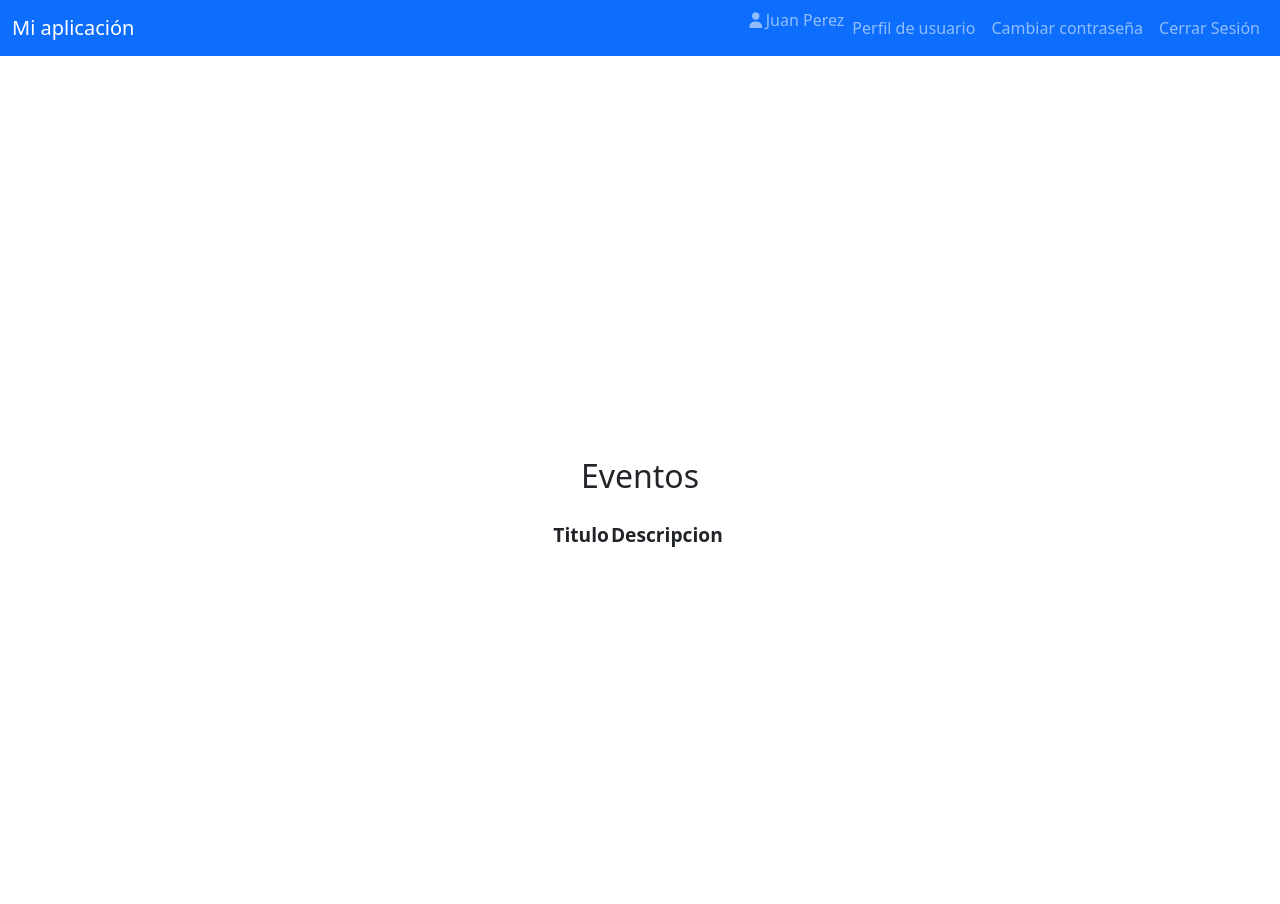
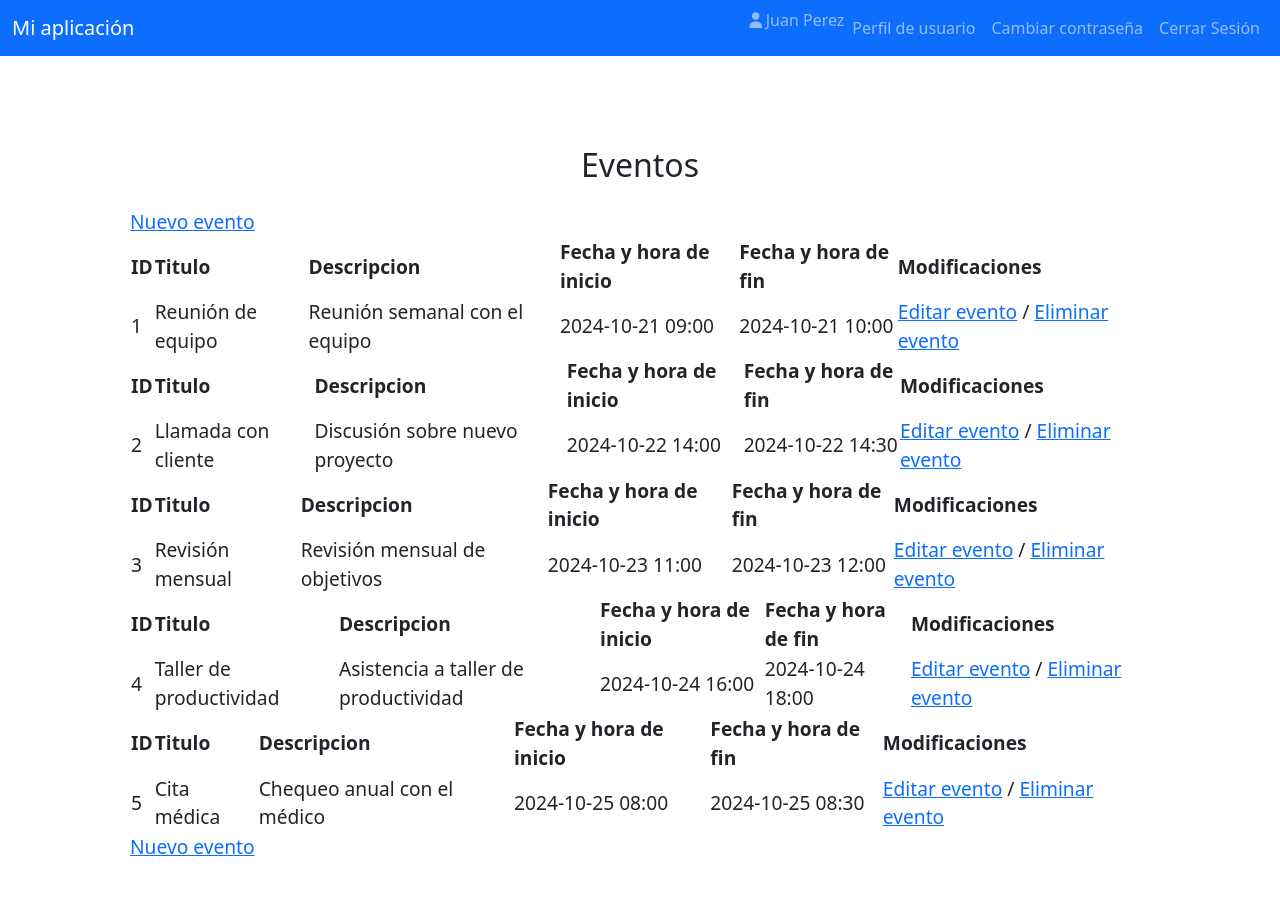
Before and after one commit to Jesusdr32/ProyectoDWES, a PHP site: page /events.php in a window 1280 px wide. Run offline with PHP 8.4, Linux system fonts and the light colour scheme; the visitor is signed in with stand-in values (Sample User, id 1); data comes from the database, SQL or seed files in the repository; lists and menus that the app fills with data are empty; some libraries are stand-ins or nearby versions.

Commit message:
Última modificación del día 20/10/2025

```diff
--- a/aplicacion/events.php
+++ b/aplicacion/events.php
@@ -19,6 +19,14 @@ if (!isset($_SESSION['user_id'])) {
     exit();
 }
 
+//Si el usuario tiene o no eventos creados
+if (empty($dataAccess->getEventsByUserId($_SESSION['user_id']))) {
+    $hayEventos = false;
+} else {
+    $hayEventos = true;
+    $eventos = $dataAccess->getEventsByUserId($_SESSION['user_id']);
+}
+
 ?>
 
 <!DOCTYPE html>
@@ -37,16 +45,35 @@ if (!isset($_SESSION['user_id'])) {
         <div>
             <h2 class="mb-4 text-center">Eventos</h2>
             <div class="container">
+                <a href="../aplicacion/new-event.php">Nuevo evento</a>
+                <?php if ($hayEventos): ?>
+                    <?php foreach ($eventos as $evento): ?>
                         <table>
                             <thead>
                                 <tr>
+                                    <th>ID</th>
                                     <th>Titulo</th>
                                     <th>Descripcion</th>
-                            <th></th>
-                            <th></th>
+                                    <th>Fecha y hora de inicio</th>
+                                    <th>Fecha y hora de fin</th>
+                                    <th>Modificaciones</th>
                                 </tr>
                             </thead>
+                            <tr>
+                                <td><?= $evento->getId() ?></td>
+                                <td><?= $evento->getTitle() ?></td>
+                                <td><?= $evento->getDescription() ?></td>
+                                <td><?= $evento->getStartDate() ?></td>
+                                <td><?= $evento->getEndDate() ?></td>
+                                <td><a href="../aplicacion/edit-event.php">Editar evento</a> / <a href="../aplicacion/delete-event.php">Eliminar evento</a></td>
+                            </tr>
+
                         </table>
+                    <?php endforeach ?>
+                <?php else : ?>
+                    <p>No hay eventos</p>
+                <?php endif ?>
+                <a href="../aplicacion/new-event.php">Nuevo evento</a>
             </div>
         </div>
     </div>
```
Also changed, not shown: aplicacion/edit-event.php (+22 -0 lines). Lines whose indentation alone changed are shown as unchanged.
